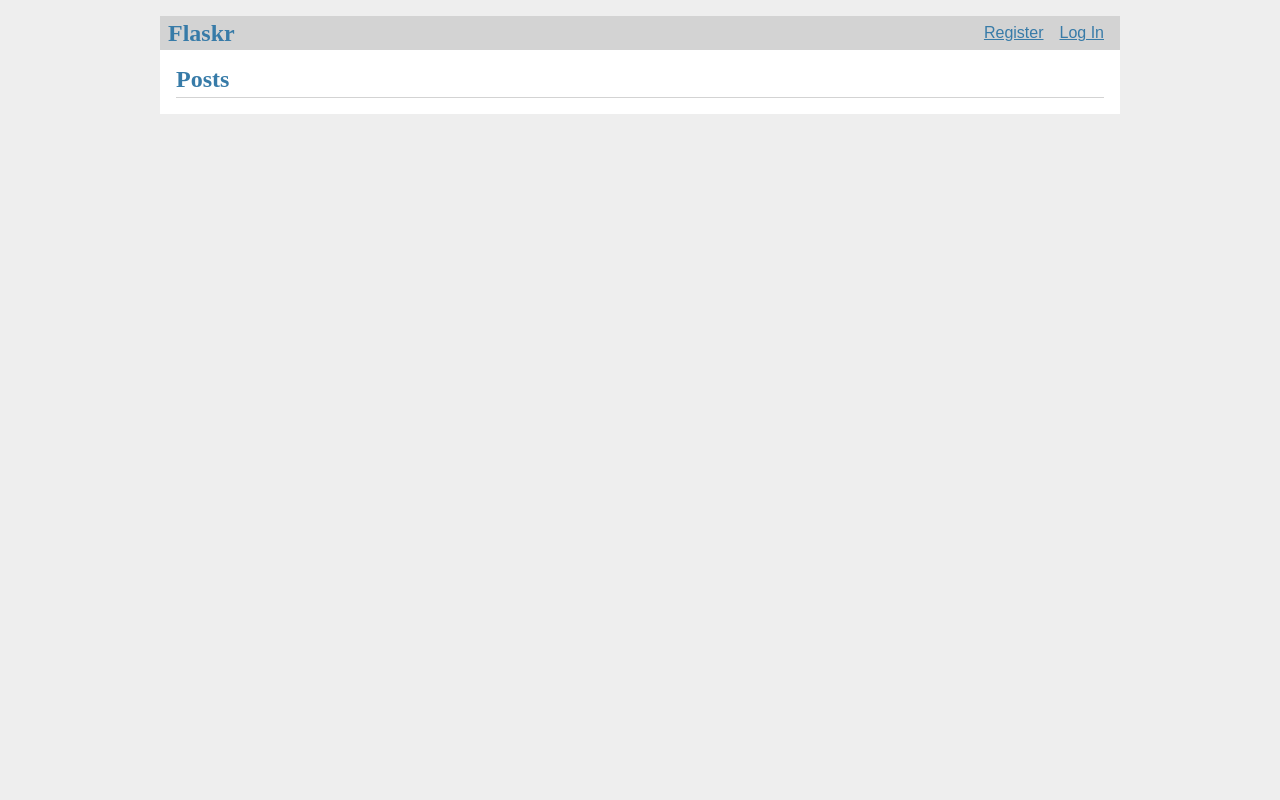
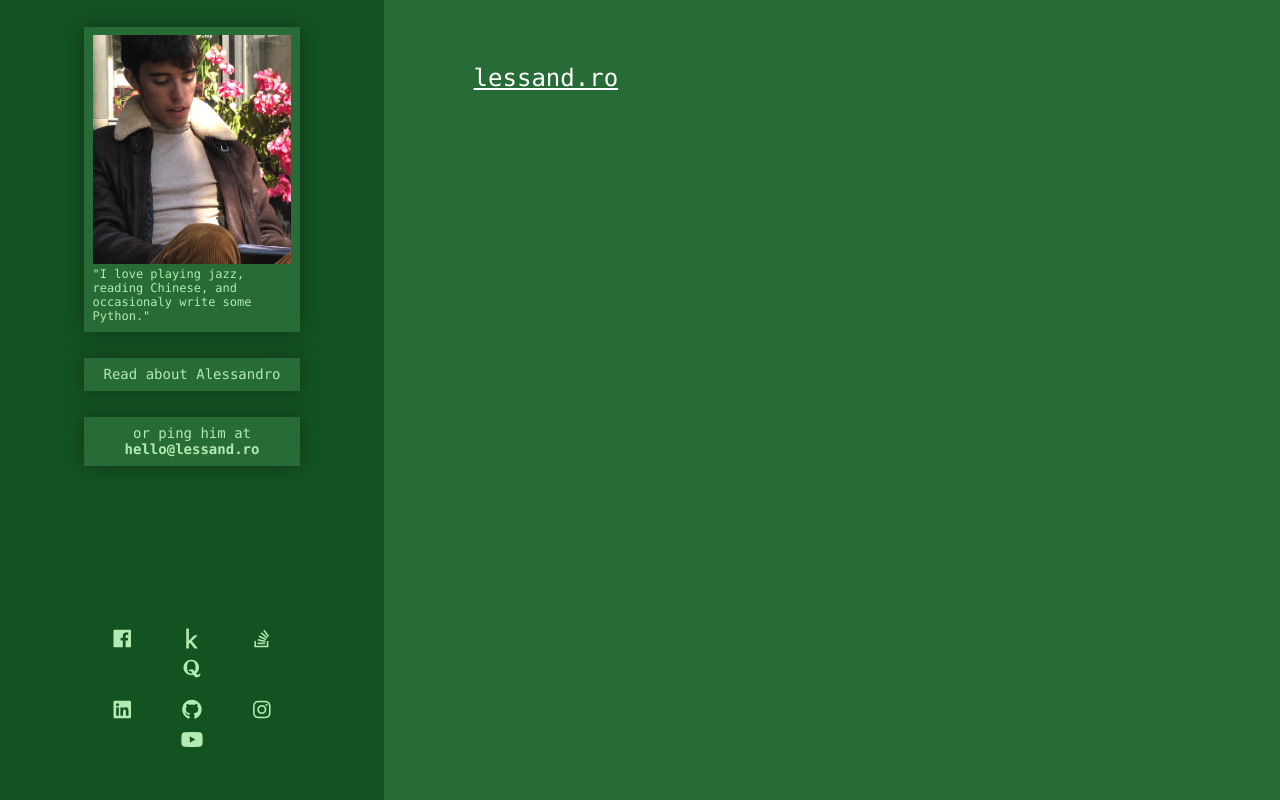
Before and after one commit to SolbiatiAlessandro/lessand.ro, a Flask app: page / in a window 1280 px wide. Run offline with Flask 2, Linux system fonts and the light colour scheme; data that the repository does not hold is empty; some libraries are stand-ins or nearby versions.

Commit message:
migrated the ui/ux to the deployment server inside /flaksr

```diff
--- a/flaskr/static/style.css
+++ b/flaskr/static/style.css
@@ -1,134 +1,105 @@
-html {
-  font-family: sans-serif;
-  background: #eee;
-  padding: 1rem;
+.personal{
+	height: 100vh;
+	position: sticky;
+	top: 0;
+	background-color: #135321;
+	width:30%;
+}
+.blog{
+	background-color: #276B36;
+	width:70%;
+	padding:5% 0;
+}
+body{
+	margin: 0;
+	display:flex;
+	font-family: monaco,Consolas,Lucida Console,monospace;
+}
+.article{
+	margin: 5% 10%;
+	color: #5cbe56;
+}
+.head{
+	width: 100%;
+}
+.page-title{
+	font-size:24px;
+	color: white;
+	margin: 5% 10%;
+	text-decoration:underline;
+}
+.title{
+	color: #B5EAB2;
+	font-size:16px;
+	font-weight:100;
+}
+.subtitle{
+	font-size:14px;
+	font-weight:100;
+}
+.inside{
+	color: #B5EAB2;
+	text-decoration:underline;
+
+}
+.personal-description{
+	box-shadow: 0px 0px 20px #14351b;
+	color: #B5EAB2;
+	font-size: 14px;
+	margin: 10%;
+	padding: 3%;
+	text-align: center;
+	background-color: #276B36;
 }
 
-body {
-  max-width: 960px;
-  margin: 0 auto;
-  background: white;
+/* Style all font awesome icons */
+.fab {
+	padding: 5px;
+	font-size: 20px;
+	width: 50px;
+	text-align: center;
+	text-decoration: none;
+	border-radius: 5%;
+}
+.social{
+	text-align:center;
+	padding:2%;
+}
+.socialbox{
+bottom: 5%;
+position: absolute;
+width: 70%;
+left: 15%;
 }
 
-h1, h2, h3, h4, h5, h6 {
-  font-family: serif;
-  color: #377ba8;
-  margin: 1rem 0;
+/* Add a hover effect if you want */
+.fab:hover {
+  opacity: 0.7;
 }
 
-a {
-  color: #377ba8;
+/* Set a specific color for each brand */
+
+.fa-facebook {
+  color: #B5EAB2;
 }
-
-hr {
-  border: none;
-  border-top: 1px solid lightgray;
+.fa-stack-overflow {
+  color: #B5EAB2;
 }
-
-nav {
-  background: lightgray;
-  display: flex;
-  align-items: center;
-  padding: 0 0.5rem;
+.fa-quora {
+  color: #B5EAB2;
 }
-
-nav h1 {
-  flex: auto;
-  margin: 0;
+.fa-linkedin {
+  color: #B5EAB2;
 }
-
-nav h1 a {
-  text-decoration: none;
-  padding: 0.25rem 0.5rem;
+.fa-github {
+  color: #B5EAB2;
 }
-
-nav ul  {
-  display: flex;
-  list-style: none;
-  margin: 0;
-  padding: 0;
+.fa-youtube {
+  color: #B5EAB2;
 }
-
-nav ul li a, nav ul li span, header .action {
-  display: block;
-  padding: 0.5rem;
+.fa-kaggle {
+  color: #B5EAB2;
 }
-
-.content {
-  padding: 0 1rem 1rem;
+.fa-instagram {
+  color: #B5EAB2;
 }
-
-.content > header {
-  border-bottom: 1px solid lightgray;
-  display: flex;
-  align-items: flex-end;
-}
-
-.content > header h1 {
-  flex: auto;
-  margin: 1rem 0 0.25rem 0;
-}
-
-.flash {
-  margin: 1em 0;
-  padding: 1em;
-  background: #cae6f6;
-  border: 1px solid #377ba8;
-}
-
-.post > header {
-  display: flex;
-  align-items: flex-end;
-  font-size: 0.85em;
-}
-
-.post > header > div:first-of-type {
-  flex: auto;
-}
-
-.post > header h1 {
-  font-size: 1.5em;
-  margin-bottom: 0;
-}
-
-.post .about {
-  color: slategray;
-  font-style: italic;
-}
-
-.post .body {
-  white-space: pre-line;
-}
-
-.content:last-child {
-  margin-bottom: 0;
-}
-
-.content form {
-  margin: 1em 0;
-  display: flex;
-  flex-direction: column;
-}
-
-.content label {
-  font-weight: bold;
-  margin-bottom: 0.5em;
-}
-
-.content input, .content textarea {
-  margin-bottom: 1em;
-}
-
-.content textarea {
-  min-height: 12em;
-  resize: vertical;
-}
-
-input.danger {
-  color: #cc2f2e;
-}
-
-input[type=submit] {
-  align-self: start;
-  min-width: 10em;
-}
--- a/flaskr/templates/base.html
+++ b/flaskr/templates/base.html
@@ -1,19 +1,39 @@
-<!doctype html>
-<title>{% block title %}{% endblock %} - Flaskr</title>
+<!DOCTYPE html>
+<html>
+<head>
+  <title>lessand.ro</title>
   <link rel="stylesheet" href="{{ url_for('static', filename='style.css') }}">
-<nav>
-  <h1>Flaskr</h1>
-  <ul>
-    {% if g.user %}
-      <li><span>{{ g.user['username'] }}</span>
-      <li><a href="{{ url_for('auth.logout') }}">Log Out</a>
-    {% else %}
-      <li><a href="{{ url_for('auth.register') }}">Register</a>
-      <li><a href="{{ url_for('auth.login') }}">Log In</a>
-    {% endif %}
+  <link rel="stylesheet" href="https://use.fontawesome.com/releases/v5.7.2/css/all.css" integrity="sha384-fnmOCqbTlWIlj8LyTjo7mOUStjsKC4pOpQbqyi7RrhN7udi9RwhKkMHpvLbHG9Sr" crossorigin="anonymous">
+</head>
+<body>
+	<div class="personal">
+		<ul style="list-style-type:none;padding:0;width: 70%;margin-left: 15%;">
+			<li class="personal-description">
+				<img class="head" src="{{ url_for('static', filename='head.jpeg') }}">
+				<div style="text-align:left;font-size:12px;">
+				"I love playing jazz, reading Chinese, and occasionaly write some Python."
+				</div>
+			</li>
+			<li class="personal-description">Read about Alessandro</li>
+			<li class="personal-description">or ping him at <b>hello@lessand.ro</b></li>
 		</ul>
-</nav>
-<section class="content">
+		<div class="socialbox">
+			<div class="social">
+				<a href="#" class="fab fa-facebook"></a>
+				<a href="#" class="fab fa-kaggle"></a>
+				<a href="#" class="fab fa-stack-overflow"></a>
+				<a href="#" class="fab fa-quora"></a>
+			</div>
+			<div class="social">
+				<a href="#" class="fab fa-linkedin"></a>
+				<a href="#" class="fab fa-github"></a>
+				<a href="#" class="fab fa-instagram"></a>
+				<a href="#" class="fab fa-youtube"></a>
+			</div>
+		</div>
+	</div>
+	<div class="blog">
+		<a href="#" class="page-title">lessand.ro</a>
 		  <header>
 			{% block header %}{% endblock %}
 		  </header>
@@ -21,4 +41,6 @@
 			<div class="flash">{{ message }}</div>
 		  {% endfor %}
 		  {% block content %}{% endblock %}
-</section>
+	</div>
+</body>
+</html>
--- a/flaskr/templates/blog/index.html
+++ b/flaskr/templates/blog/index.html
@@ -1,7 +1,6 @@
 {% extends 'base.html' %}
 
 {% block header %}
-  <h1>{% block title %}Posts{% endblock %}</h1>
   {% if g.user %}
     <a class="action" href="{{ url_for('blog.create') }}">New</a>
   {% endif %}
@@ -9,18 +8,15 @@
 
 {% block content %}
   {% for post in posts %}
-    <article class="post">
-      <header>
-        <div>
-          <h1>{{ post['title'] }}</h1>
-          <div class="about">by {{ post['username'] }} on {{ post['created'].strftime('%Y-%m-%d') }}</div>
-        </div>
+    <div class= "article">
+    <h3 class="title">{{ post['title'] }}</h3>
+    <div class="about">by {{ post['username'] }} on {{ post['created'].strftime('%Y-%m-%d') }}</div>
         {% if g.user['id'] == post['author_id'] %}
           <a class="action" href="{{ url_for('blog.update', id=post['id']) }}">Edit</a>
         {% endif %}
-      </header>
-      <p class="body">{{ post['body'] }}</p>
-    </article>
+
+    <h4 class="subtitle">{{ post['body'] }}<span class="inside"> read more..</span></h3>
+        </div>
     {% if not loop.last %}
       <hr>
     {% endif %}
```
Also changed, not shown: old/index.html (deleted, +0 -71 lines), old/style.css (deleted, +0 -105 lines), flaskr/static/head.jpeg (renamed from old/head.jpeg), 2 other files. Lines whose indentation alone changed are shown as unchanged.
